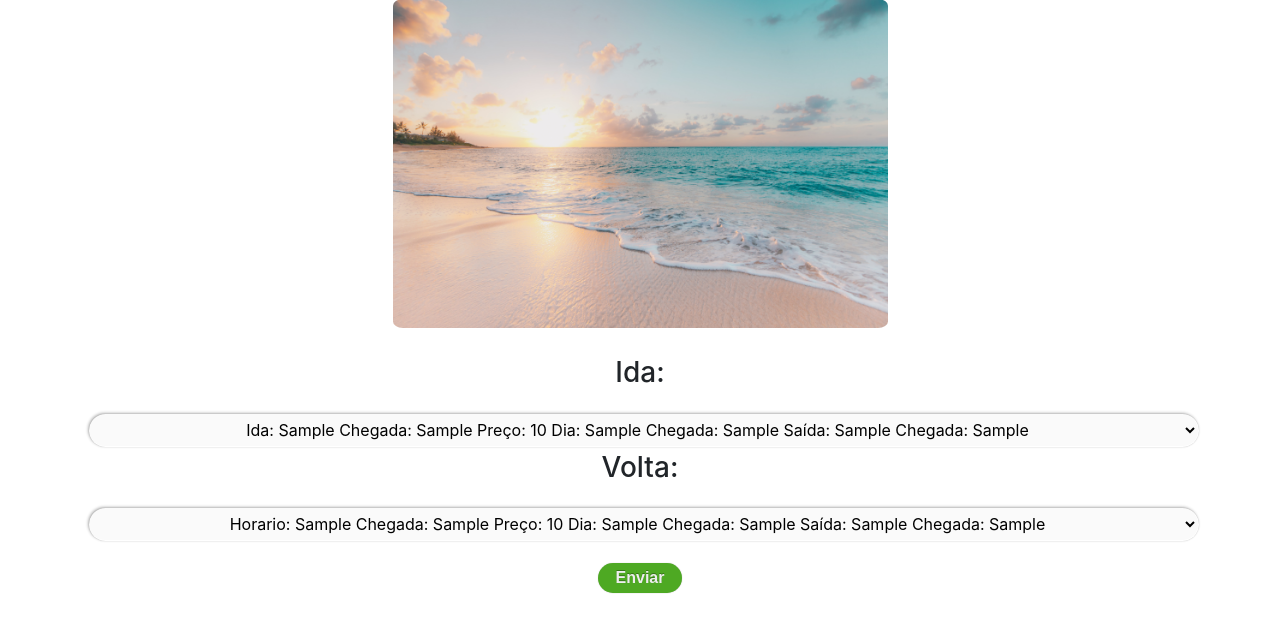
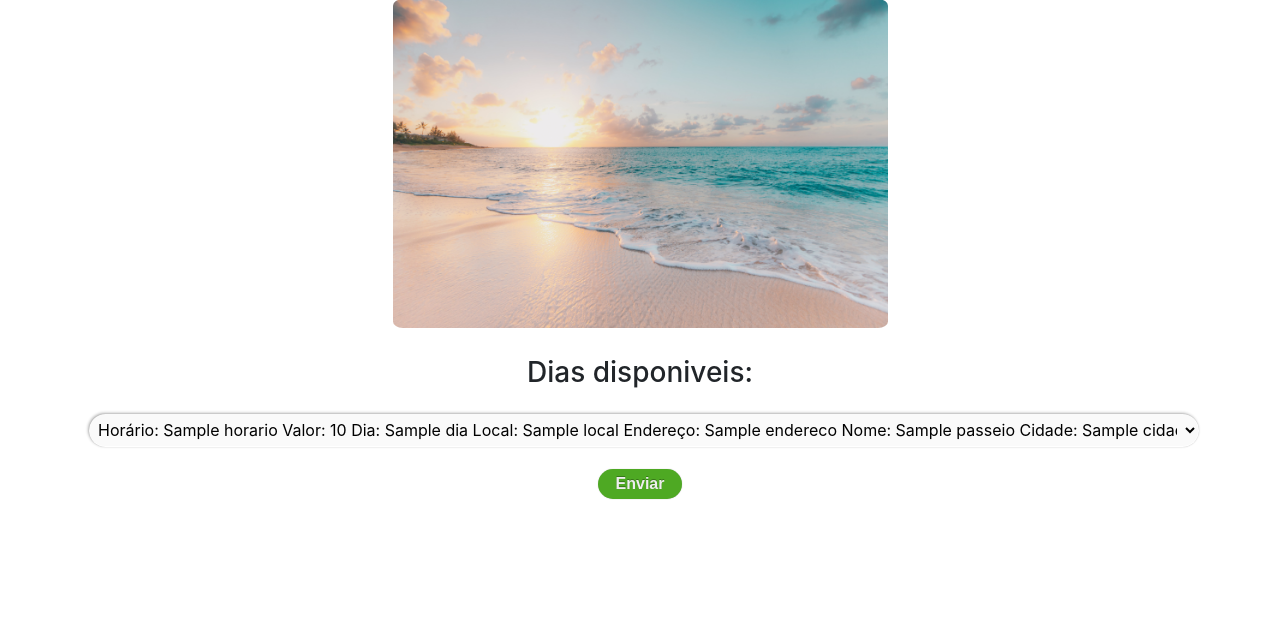
Before and after one commit to VitorHugoOli/Agencia_de_Turismo_TPSD, a Flask app: template templates/showPasseio.html in a window 1280 px wide. Shown: the part 77-709 px from the top of the page. Run offline with Flask 2, Linux system fonts and the light colour scheme; the template is opened without the code that fills it: most values are stand-ins (such as "Sample title", 1, 10 or a date in 2020); parts of the project's set-up code (start-up, migrations or seed data) failed here and were passed over; some libraries are stand-ins or nearby versions.

Commit message:
flask prontinhooo

```diff
--- a/main.py
+++ b/main.py
@@ -99,17 +99,19 @@ def selectPasseio():
             "dataIda": dataidaPasseio
         }
 
-        data = serverPasseio.send({**data})
+        passeio = serverPasseio.send({**data})
+
+        dados_passeio['passeio'] = passeio['passeio']
 
         print(f"Resposta {data}")
 
-        # return redirect('/showPasseio')
+        return redirect('/showPasseio')
     return render_template('passeio.html')
 
 
 @app.route('/showPasseio')
 def showPasseio():
-    return render_template('showPasseio.html')
+    return render_template('showPasseio.html',passeio=dados_passeio['passeio'])
 
 
 if __name__ == "__main__":
--- a/passeioServer.py
+++ b/passeioServer.py
@@ -12,7 +12,7 @@ def getPasseio(passeio, ida, cidade):
         if p['cidade'] in cidade or p['endereco'] in cidade:
             if datetime.datetime.strptime(p['dia'], "%d/%m/%Y") == datetime.datetime.strptime(ida, '%Y-%m-%d'):
                 rListPass.append(p)
-    return {'hospedagens': rListPass}
+    return {'passeio': rListPass}
 
 
 async def handleData(data, sock, passeio):
--- a/static/styles/style.css
+++ b/static/styles/style.css
@@ -1,5 +1,5 @@
-
-h1, h2 {
+h1,
+h2 {
     text-align: center;
 }
 
--- a/templates/showAero.html
+++ b/templates/showAero.html
@@ -32,7 +32,7 @@
                         <select name="tudo" class="selecionar" id="ida">
                             {% for i in aero_ida %}
                                 <option class="selecionar">
-                                    Horario: {{ i['horarioIda'] }} Chegada: {{ i['chegadaIda'] }}
+                                    Horário: {{ i['horarioIda'] }} Chegada: {{ i['chegadaIda'] }}
                                     Preço: {{ i['valor'] }}
                                     Dia: {{ i['diaIda'] }}
                                     Chegada: {{ i['diaChegada'] }} Saída: {{ i['deAeroporto'] }}
@@ -46,7 +46,7 @@
                         <select name="tudo" class="selecionar" id="volta">
                             {% for i in aero_volta %}
                                 <option class="selecionar">
-                                    Horario: {{ i['horarioIda'] }} Chegada: {{ i['chegadaIda'] }}
+                                    Horário: {{ i['horarioIda'] }} Chegada: {{ i['chegadaIda'] }}
                                     Preço: {{ i['valor'] }}
                                     Dia: {{ i['diaIda'] }}
                                     Chegada: {{ i['diaChegada'] }} Saída: {{ i['deAeroporto'] }}
--- a/templates/showPasseio.html
+++ b/templates/showPasseio.html
@@ -23,44 +23,22 @@
                     </div>
                 </div>
             </div>
-            <form id="formulariopasseio" name="search" action="." method="GET">
+            <form id="formpasseio" name="search" method="POST">
                 <div class="container">
                     <div class="row align-items-center">
 
 
-                      <!--   <div class="col-md-12">
-                           <select name="cidade" class="selecionar" id="cidade">
-                            {%for i in range(0, len)%}
-                                <option class="selecionar">
-                                    Ida: {{horarioIda[i]}} Chegada: {{chegadaIda[i]}} Preço: {{valor[i]}} Ida: {{diaIda[i]}} Chegada: {{diaChegada[i]}} Saída: {{deAeroporto[i]}} Chegada: {{paraAeroporto[i]}}
-                                 </option>
-                            {%endfor%}
-                            </select>
-                        </div>-->
                         <div class="col-md-12">
-                            <h3>Ida: </h3>
+                            <h3>Dias disponiveis: </h3>
                             <select name="tudo" class="selecionar" id="ida">
-                                {% for i in aero_ida %}
+                                {% for i in passeio %}
                                     <option class="selecionar">
-                                        Ida: {{ i['horarioIda'] }} Chegada: {{ i['chegadaIda'] }}
-                                        Preço: {{ i['valor'] }}
-                                        Dia: {{ i['diaIda'] }}
-                                        Chegada: {{ i['diaChegada'] }} Saída: {{ i['deAeroporto'] }}
-                                        Chegada: {{ i['paraAeroporto'] }}
-                                    </option>
-                                {% endfor %}
-                            </select>
-                        </div>
-                        <div class="col-md-12">
-                            <h3>Volta: </h3>
-                            <select name="tudo" class="selecionar" id="volta">
-                                {% for i in aero_volta %}
-                                    <option class="selecionar">
-                                        Horario: {{ i['horarioIda'] }} Chegada: {{ i['chegadaIda'] }}
-                                        Preço: {{ i['valor'] }}
-                                        Dia: {{ i['diaIda'] }}
-                                        Chegada: {{ i['diaChegada'] }} Saída: {{ i['deAeroporto'] }}
-                                        Chegada: {{ i['paraAeroporto'] }}
+                                        Horário: {{ i['horario'] }}  Valor: {{ i['valor'] }}
+                                        Dia: {{ i['dia'] }}
+                                        Local: {{ i['local'] }}
+                                        Endereço: {{i['endereco']}}
+                                        Nome: {{ i['nome'] }}
+                                        Cidade: {{i['cidade']}}
                                     </option>
                                 {% endfor %}
                             </select>
@@ -69,7 +47,7 @@
                     </div>
 
                     <div class="col text-center">
-                        <button type="button" class="submit" >Enviar</button>
+                        <button type="submit" class="submit" onclick="return alerta()">Enviar</button>
 
                     </div>
 
@@ -77,6 +55,12 @@
 
             </form>
 
+            <SCRIPT type=text/javascript>
+                function alerta() {
+                    document.body.innerHTML = '<h1>Obrigada por utilizar a nossa Agência de Turismo</h1>';
+                    alert("Obrigada por utilizar a nossa Agência de Turismo");
+                }
+            </SCRIPT>
 
             <script src="https://cdn.jsdelivr.net/npm/bootstrap@4.5.3/dist/js/bootstrap.bundle.min.js"
                 integrity="sha384-ho+j7jyWK8fNQe+A12Hb8AhRq26LrZ/JpcUGGOn+Y7RsweNrtN/tE3MoK7ZeZDyx"
```
Also changed, not shown: templates/showHotel.html (+16 -7 lines).
